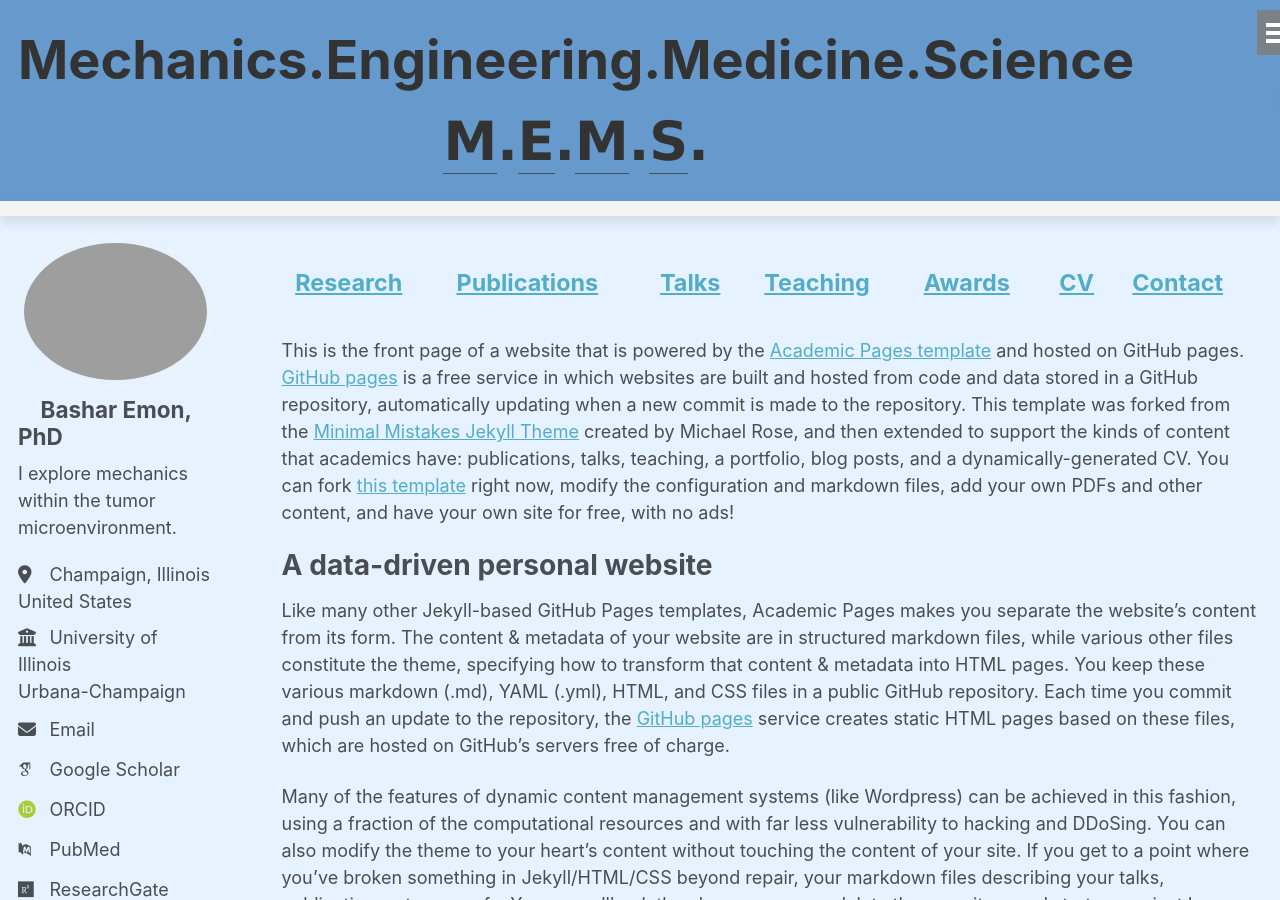
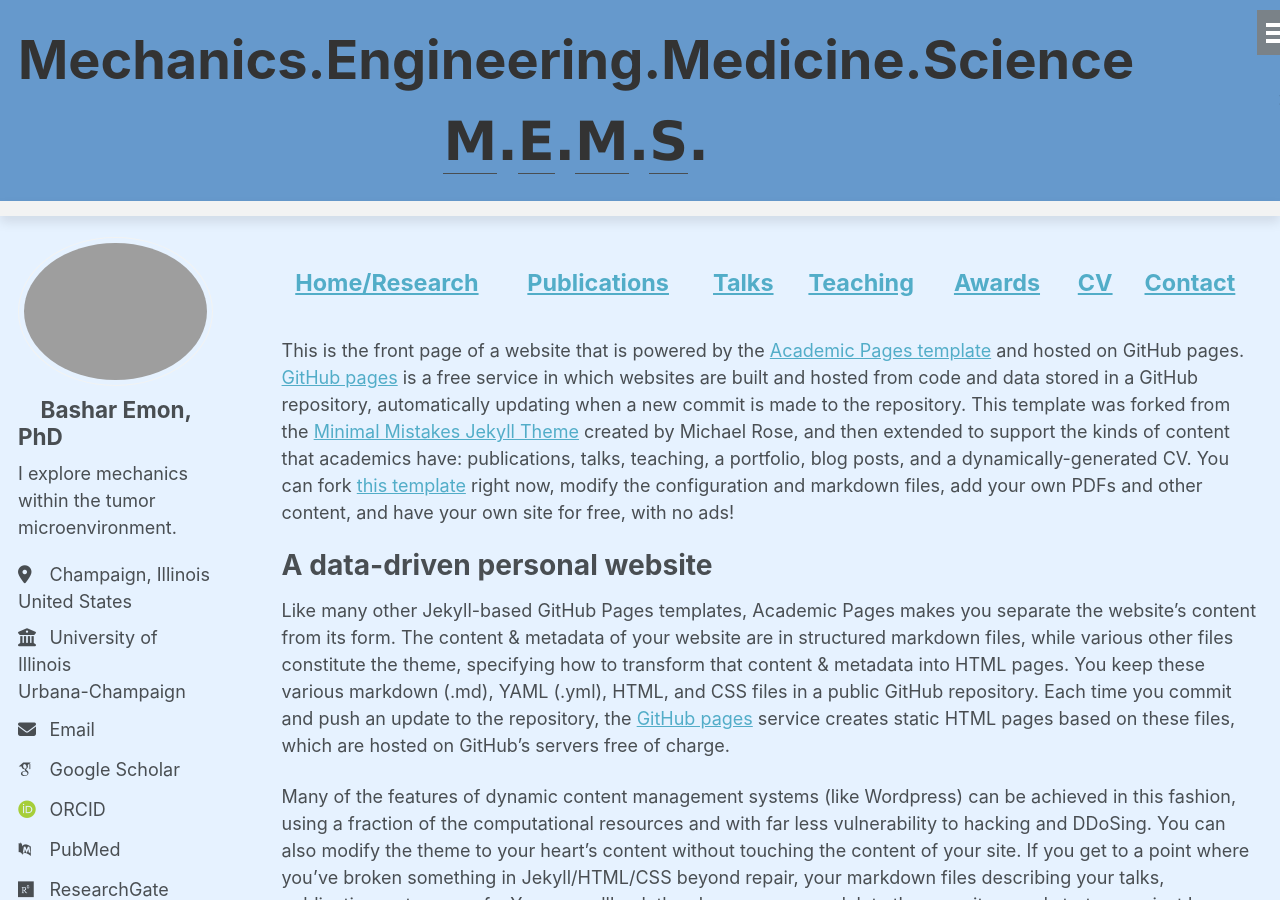
Before and after one commit to BasharEmon/BasharEmon.github.io, a Jekyll site: the page built from _pages/about.md, in a window 1280 px wide and 900 px high. Built offline with Jekyll 4.4.1, drawn with Linux system fonts in a browser that asks for light colours; some web fonts are replaced.

Commit message:
Update about.md

```diff
--- a/_pages/about.md
+++ b/_pages/about.md
@@ -15,7 +15,7 @@ redirect_from:
 
 <table style="width:100%; border:0; border-collapse:separate;text-align:left;font-size:1.3em;font-weight:bold;">
   <tr>
-    <td style="border:0; border-style:none;"><a href="/about/">Research</a></td>
+    <td style="border:0; border-style:none;"><a href="/about/">Home/Research</a></td>
     <td style="border:0; border-style:none;"><a href="/publications/">Publications</a></td>
     <td style="border:0; border-style:none;"><a href="/talks/">Talks</a></td>
     <td style="border:0; border-style:none;"><a href="/teaching/">Teaching</a></td>
```
